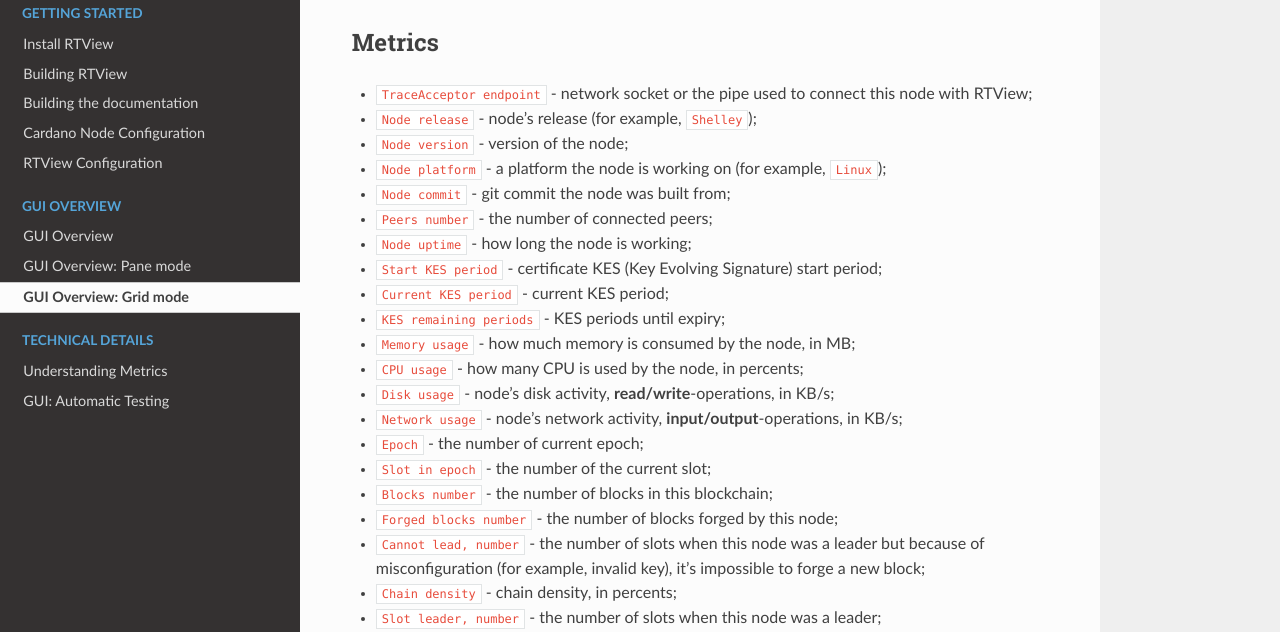
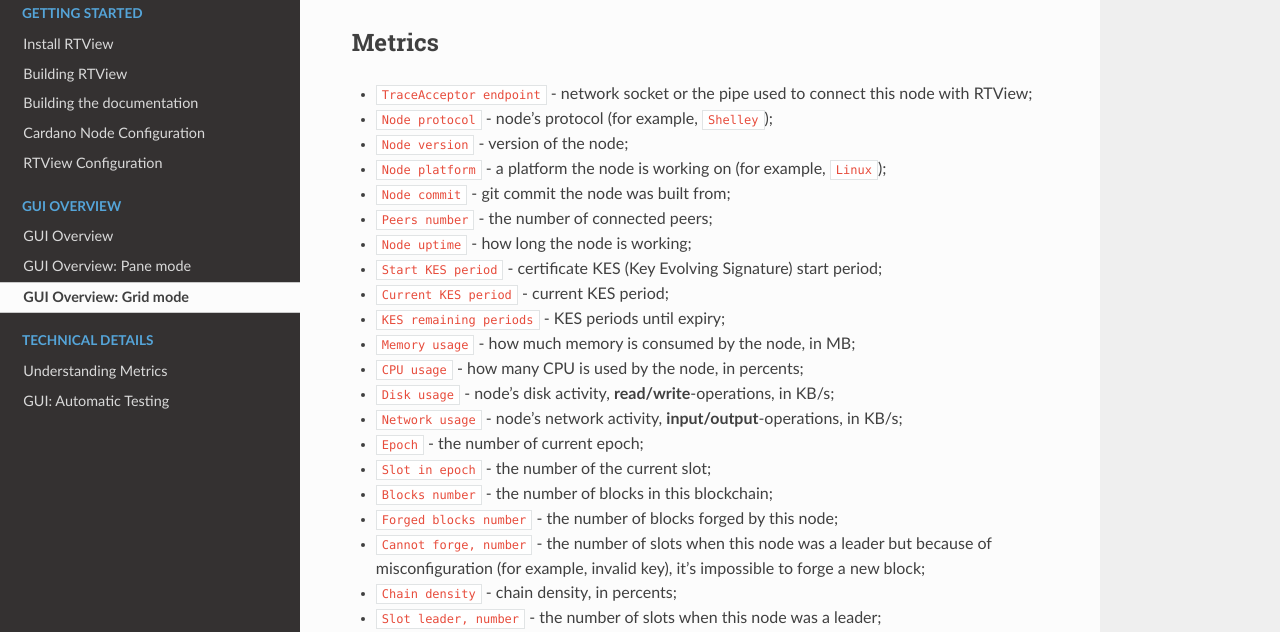
Before and after one commit to input-output-hk/cardano-rt-view, a Sphinx documentation site: the page built from doc/gui-overview/grid-mode.md, in a window 1280 px wide and 900 px high, scrolled down 1059 px. Shown: the part 149-781 px from the top of the window. Built offline with Sphinx 7.4.7 and the Read the Docs theme 2.0.0, drawn with Linux system fonts in a browser that asks for light colours.

Commit message:
CAD-1887: rename metric nodeCannotLead.

```diff
--- a/doc/gui-overview/grid-mode.md
+++ b/doc/gui-overview/grid-mode.md
@@ -21,7 +21,7 @@ At the top bar of the page, you will find the second dropdown list `Select metri
 ## Metrics
 
 * `TraceAcceptor endpoint` - network socket or the pipe used to connect this node with RTView;
-* `Node release` - node's release (for example, `Shelley`);
+* `Node protocol` - node's protocol (for example, `Shelley`);
 * `Node version` - version of the node;
 * `Node platform` - a platform the node is working on (for example, `Linux`);
 * `Node commit` - git commit the node was built from;
@@ -38,7 +38,7 @@ At the top bar of the page, you will find the second dropdown list `Select metri
 * `Slot in epoch` - the number of the current slot;
 * `Blocks number` - the number of blocks in this blockchain;
 * `Forged blocks number` - the number of blocks forged by this node;
-* `Cannot lead, number` - the number of slots when this node was a leader but because of misconfiguration (for example, invalid key), it's impossible to forge a new block;
+* `Cannot forge, number` - the number of slots when this node was a leader but because of misconfiguration (for example, invalid key), it's impossible to forge a new block;
 * `Chain density` - chain density, in percents;
 * `Slot leader, number` - the number of slots when this node was a leader;
 * `Missed slots number` - the number of slots when this node was a leader but didn't forge a new block;
```
Also changed, not shown: doc/gui-overview/pane-mode.md (+2 -2 lines), 6 other files.
